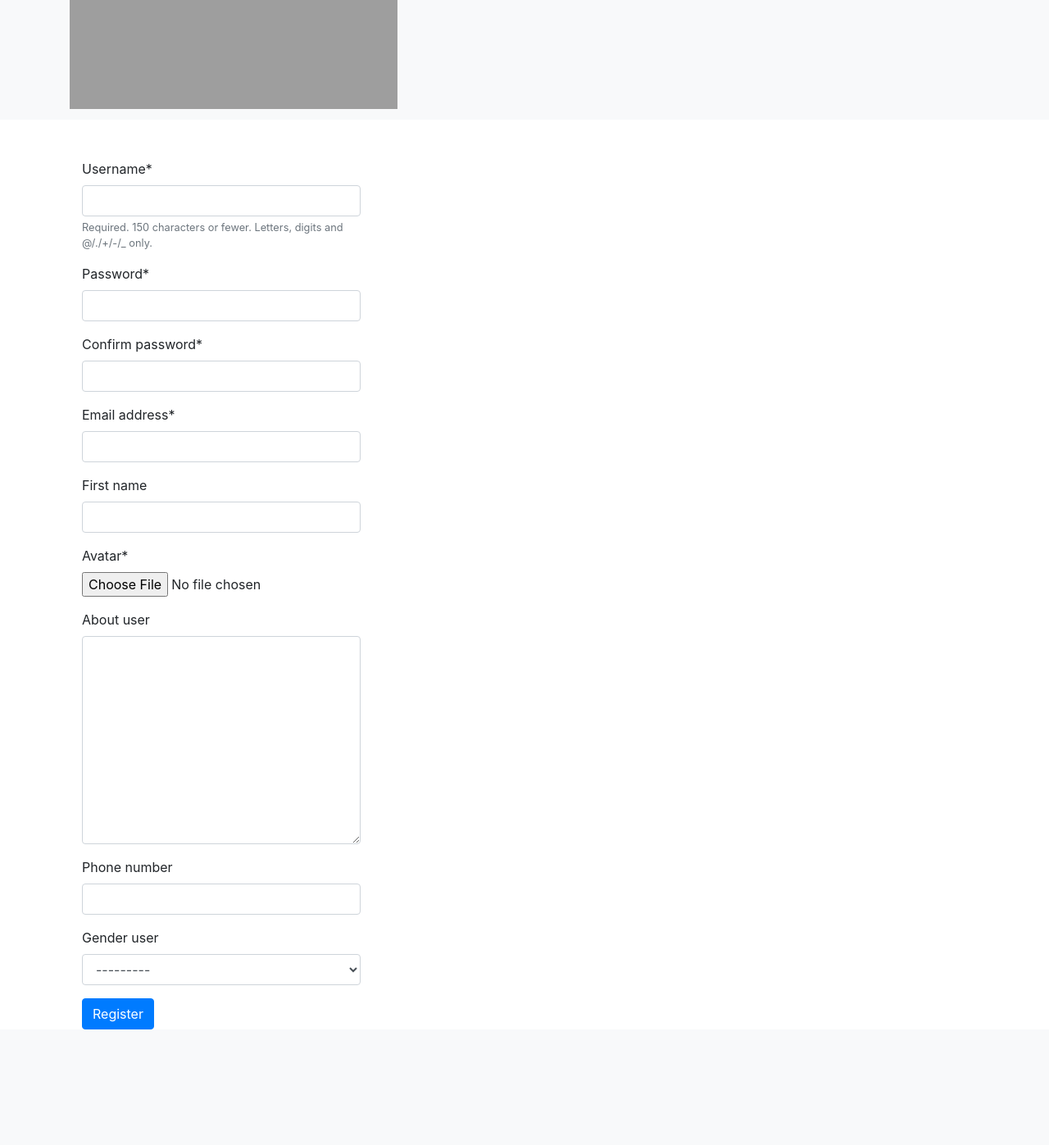
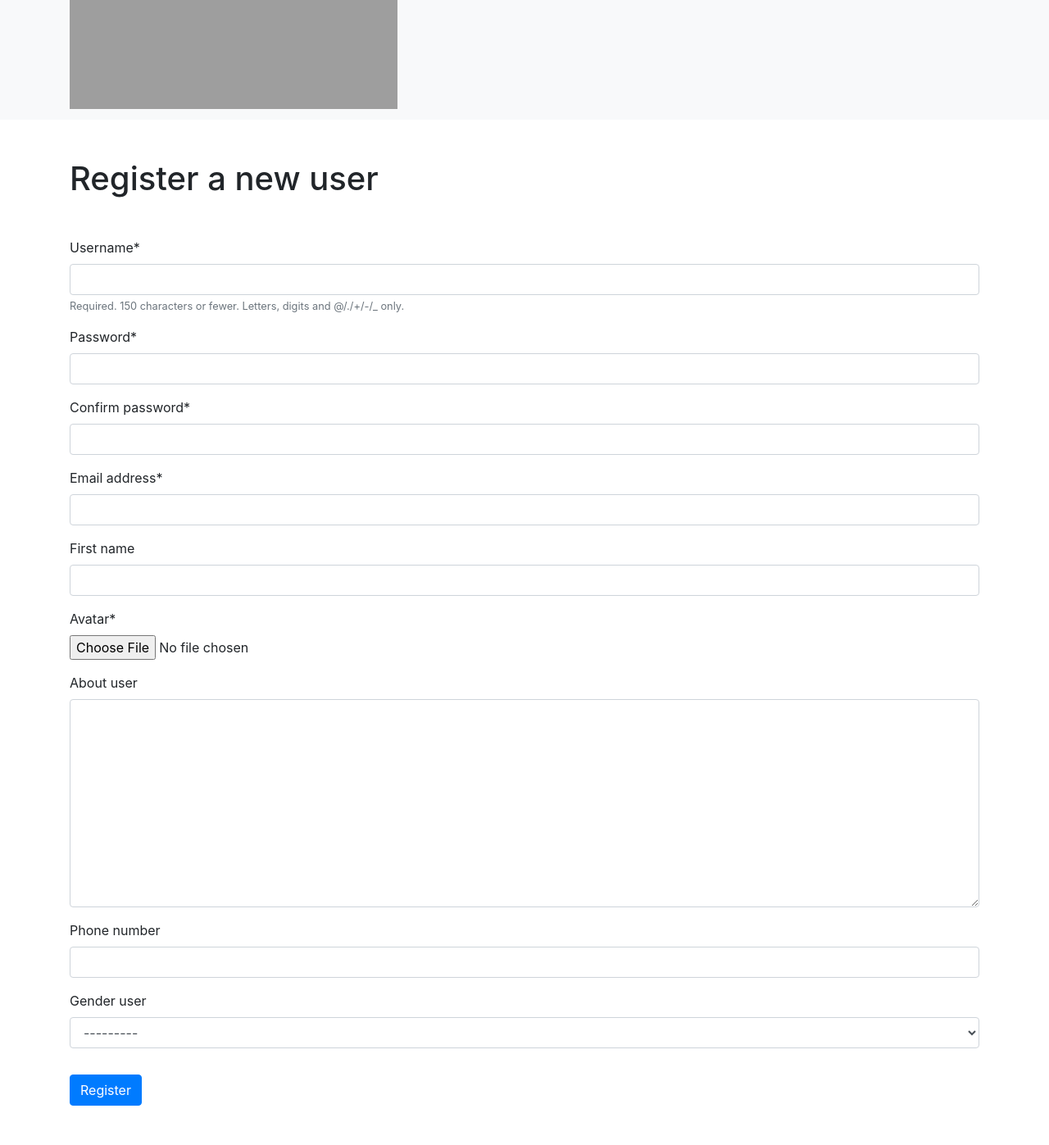
Before and after one commit to amirAkhmetzhanov94/insta_clone, a Django app: page /accounts/create/ in a window 1280 px wide. Shown: the part 180-1577 px from the top of the page at 82% size. Before the commit the page ends 1436 px from the top, so only its background shows below. Run offline with Django 3.2, Linux system fonts and the light colour scheme; some libraries are stand-ins or nearby versions; grey boxes are pictures that could not be loaded.

Commit message:
HW-62 Убрал на странице редактирования пользователя - поле 'following'. Форма регистрации и форма редактирования профиля - теперь похожи друг на друга.

```diff
--- a/source/accounts/forms.py
+++ b/source/accounts/forms.py
@@ -57,7 +57,7 @@ class UserChangeForm(forms.ModelForm):
 class ProfileChangeForm(forms.ModelForm):
     class Meta:
         model = Profile
-        exclude = ["user", "followers"]
+        exclude = ["user", "followers", "following"]
 
 
 class SearchForm(forms.Form):
--- a/source/accounts/templates/edit_profile.html
+++ b/source/accounts/templates/edit_profile.html
@@ -5,7 +5,7 @@
 {% block title %}Edit profile{% endblock %}
 
 {% block content %}
-    <h1 class="mb-5">Edit {{ user_obj.username }}'s profile</h1>
+    <h1 class="mb-5 mt-5">Edit {{ user_obj.username }}'s profile</h1>
     <form action="{% url "profile_edit" user_obj.pk %}"
           method="post"
           enctype="multipart/form-data">
--- a/source/accounts/templates/register.html
+++ b/source/accounts/templates/register.html
@@ -24,17 +24,13 @@
     </div>
 </nav>
 <div class="container mt-5">
-    <div class="col-md-4"></div>
-    <div class="col-md-4">
+    <h1 class="mb-5 mt-5">Register a new user</h1>
         <form action="{% url "register" %}" method="post" enctype="multipart/form-data">
             {% csrf_token %}
             {{ user_form|crispy }}
             {{ profile_form|crispy }}
-            <button class="btn btn-primary">Register</button>
+            <button class="btn btn-primary mt-3 mb-5">Register</button>
         </form>
     </div>
-    <div class="col-md-4"></div>
-</div>
-
 </body>
 </html>
```
